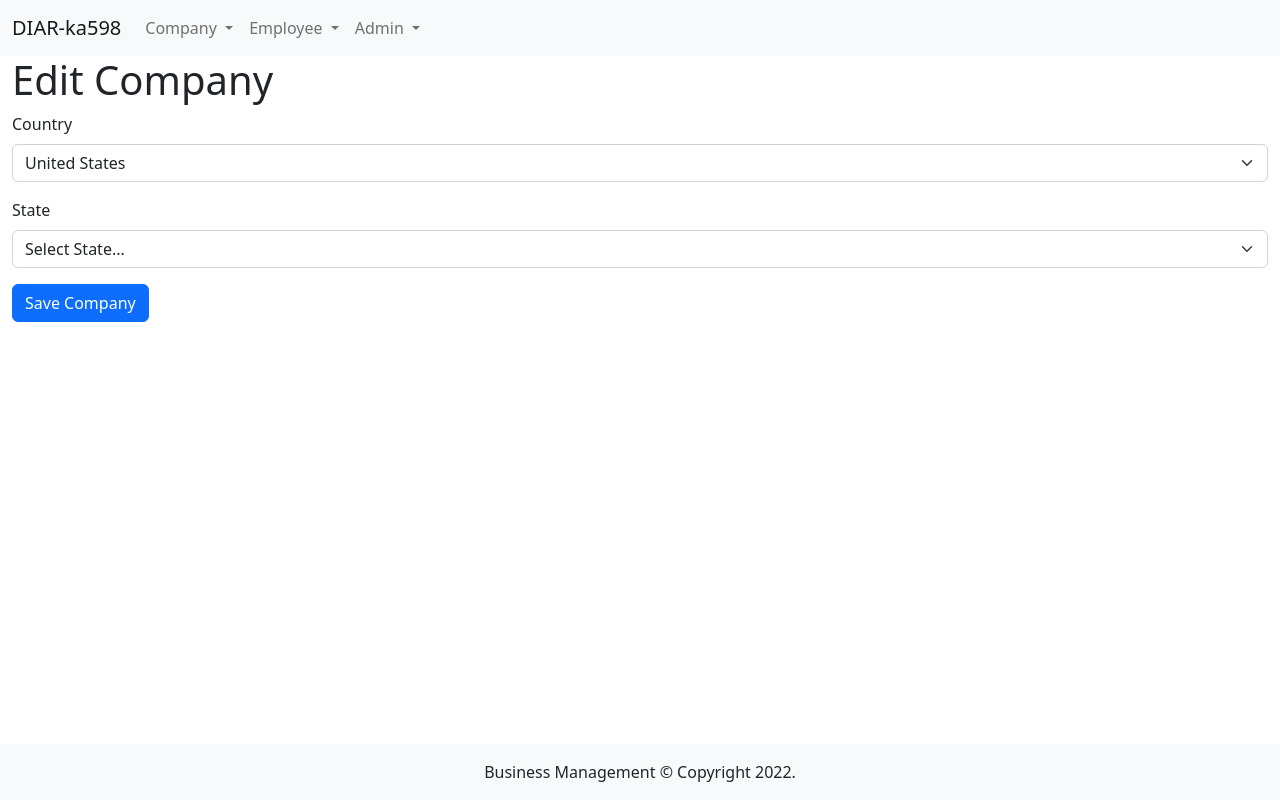
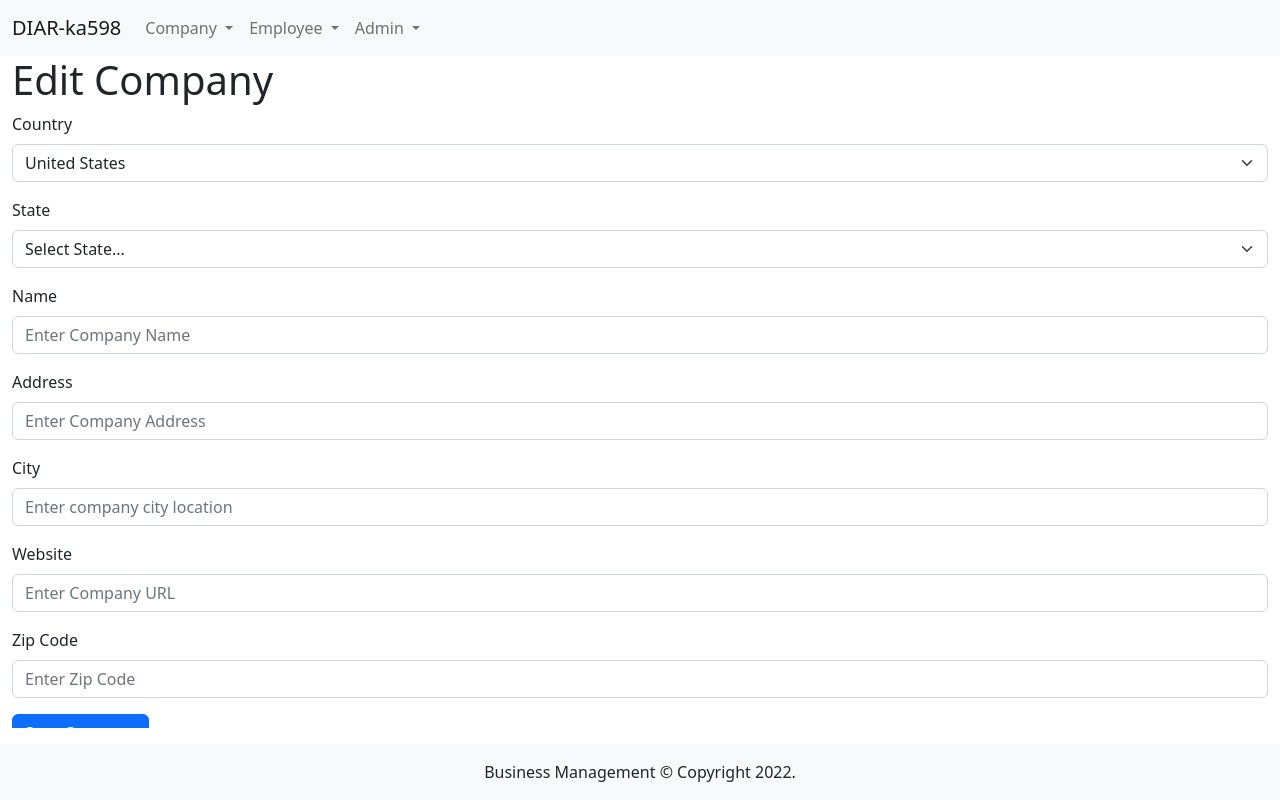
Before and after one commit to Kshitij2126/IS601-007, a Flask app: template BusinessManagement/templates/edit_company.html in a window 1280 px wide. Run offline with Flask 2, Linux system fonts and the light colour scheme; the template is opened without the code that fills it, so the values that code supplies are empty.

Commit message:
Made changes to edit_company.html

```diff
--- a/BusinessManagement/templates/edit_company.html
+++ b/BusinessManagement/templates/edit_company.html
@@ -7,6 +7,67 @@ content %}
       {# generate fields with proper types for name address city website and
       prefill the fields with loaded company data #} {# use this for
       country/state selection #} {% include "country_state_selector.html" %}
+
+      <div class="form-group mb-3">
+        <label class="form-label" for="name">Name</label>
+        <input
+          type="text"
+          class="form-control"
+          id="name"
+          placeholder="Enter Company Name"
+          name="name"
+          value="{{row.name}}"
+        />
+      </div>
+
+      <div class="form-group mb-3">
+        <label class="form-label" for="address">Address</label>
+        <input
+          type="text"
+          class="form-control"
+          id="address"
+          placeholder="Enter Company Address"
+          name="address"
+          value="{{row.address}}"
+        />
+      </div>
+
+      <div class="form-group mb-3">
+        <label class="form-label" for="city">City</label>
+        <input
+          type="text"
+          class="form-control"
+          id="city"
+          placeholder="Enter company city location"
+          name="city"
+          value="{{row.city}}"
+        />
+      </div>
+
+      <div class="form-group mb-3">
+        <label class="form-label" for="website"> Website </label>
+        <input
+          type="text"
+          class="form-control"
+          id="website"
+          placeholder="Enter Company URL "
+          name="website"
+          value="{{row.website}}"
+        />
+      </div>
+
+      <div class="form-group mb-3">
+        <label class="form-label" for="zip"> Zip Code </label>
+        <input
+          type="text"
+          class="form-control"
+          id="zip"
+          placeholder="Enter Zip Code"
+          name="zip"
+          value="{{row.zip}}"
+        />
+      </div>
+
       <input type="submit" class="btn btn-primary" value="Save Company" />
     </form>
   </div>
```
